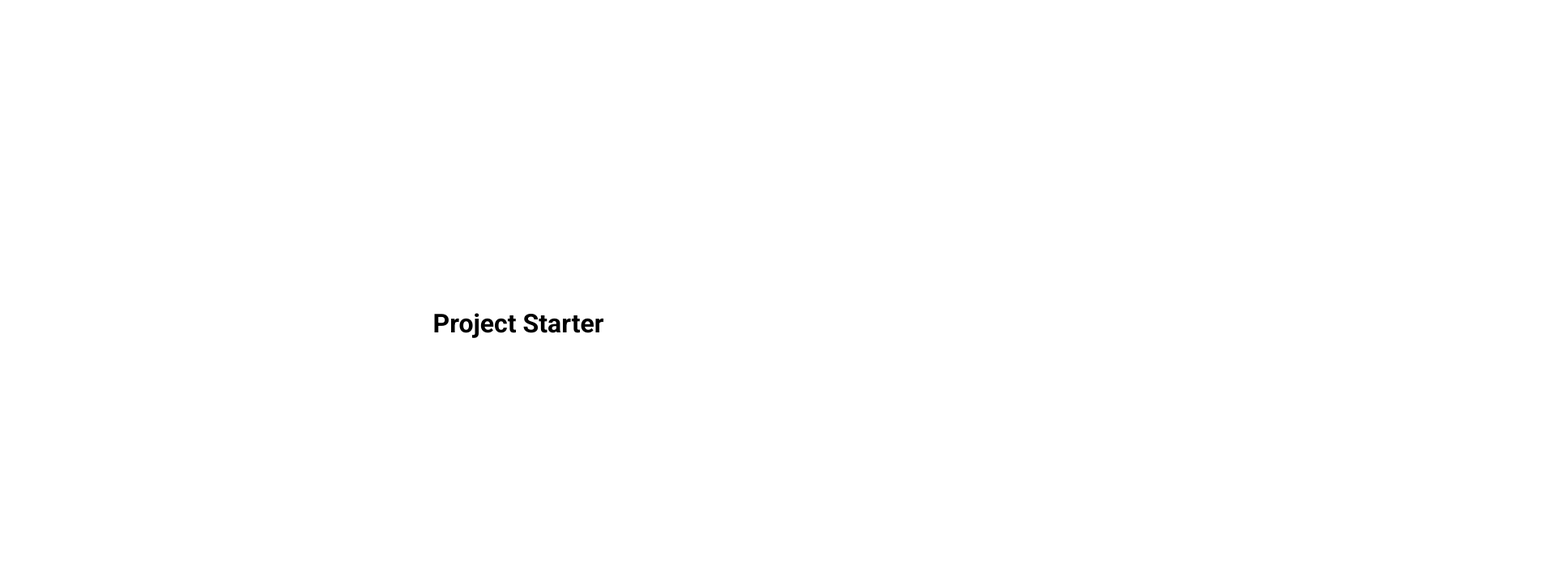
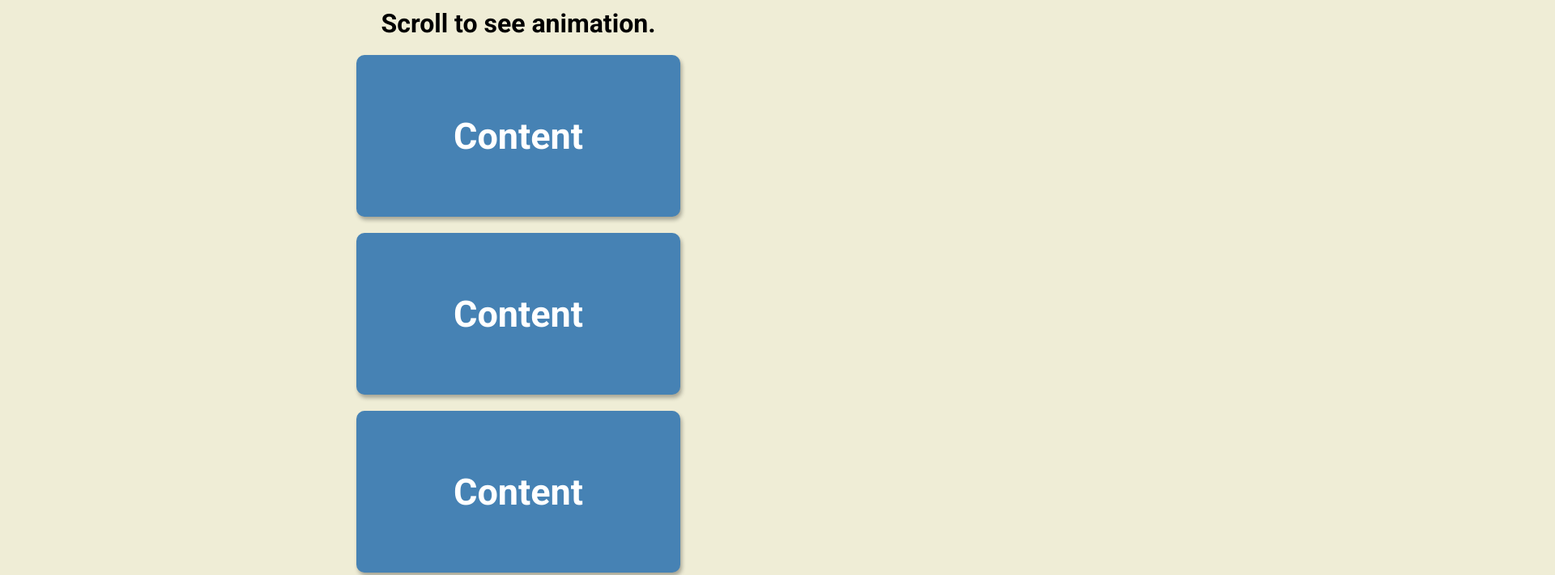
Before and after one commit to bananaroo/scroll-animation, a plain HTML site: page index.html in a window 1280 px wide. Shown: the top 711 px of the page at 81% size, 1920 px wide, since content can reach past the window. Drawn offline with Linux system fonts and the light colour scheme.

Commit message:
project complete

```diff
--- a/index.html
+++ b/index.html
@@ -6,10 +6,25 @@
     <meta name="viewport" content="width=device-width, initial-scale=1.0">
     <!-- <link rel="stylesheet" href="https://cdnjs.cloudflare.com/ajax/libs/font-awesome/6.1.2/css/all.min.css"> -->
     <link rel="stylesheet" href="style.css">
-    <title>My Project</title>
+    <title>Scroll Animation</title>
 </head>
 <body>
-    <h1>Project Starter</h1>
+    <h1>Scroll to see animation.</h1>
+    <div class="box show"><h2>Content</h2></div>
+    <div class="box"><h2>Content</h2></div>
+    <div class="box"><h2>Content</h2></div>
+    <div class="box"><h2>Content</h2></div>
+    <div class="box"><h2>Content</h2></div>
+    <div class="box"><h2>Content</h2></div>
+    <div class="box"><h2>Content</h2></div>
+    <div class="box"><h2>Content</h2></div>
+    <div class="box"><h2>Content</h2></div>
+    <div class="box"><h2>Content</h2></div>
+    <div class="box"><h2>Content</h2></div>
+    <div class="box"><h2>Content</h2></div>
+    <div class="box"><h2>Content</h2></div>
+    <div class="box"><h2>Content</h2></div>
+    <div class="box"><h2>Content</h2></div>
 
 
     <script src="script.js"></script>
--- a/script.js
+++ b/script.js
@@ -0,0 +1,19 @@
+const boxes = document.querySelectorAll('.box')
+
+window.addEventListener('scroll', checkBoxes)
+
+checkBoxes()
+
+ function checkBoxes () {
+    const triggerBottom = window.innerHeight /5 * 4
+
+    boxes.forEach(box => {
+        const boxTop = box.getBoundingClientRect().top
+
+        if (boxTop < triggerBottom) {
+            box.classList.add('show')
+        } else {
+            box.classList.remove('show')
+        }
+    })
+ }
--- a/style.css
+++ b/style.css
@@ -5,12 +5,43 @@
 }
 
 body {
+  background-color: #efedd6;
   font-family: 'Roboto', sans-serif;
   display: flex;
   flex-direction: column;
   align-items: center;
   justify-content: center;
-    height: 100vh;
-    overflow: hidden;
   margin: 0;
+  overflow-x: hidden;
 }
+
+h1 {
+  margin: 10px;
+}
+
+.box {
+  background-color: steelblue;
+  color: #fff;
+  display: flex;
+  align-items: center;
+  justify-content: center;
+  width: 400px;
+  height: 200px;
+  margin: 10px;
+  border-radius: 10px;
+  box-shadow: 2px 4px 5px rgba(0, 0, 0, 0.3);
+  transform: translateX(400%);
+  transition: transform 0.4s ease;
+}
+
+.box:nth-of-type(even) {
+  transform: translateX(-400%);
+}
+
+.box.show {
+  transform: translateX(0);
+}
+
+.box h2 {
+  font-size: 45px;
+}
```
Lines whose indentation alone changed are shown as unchanged.
